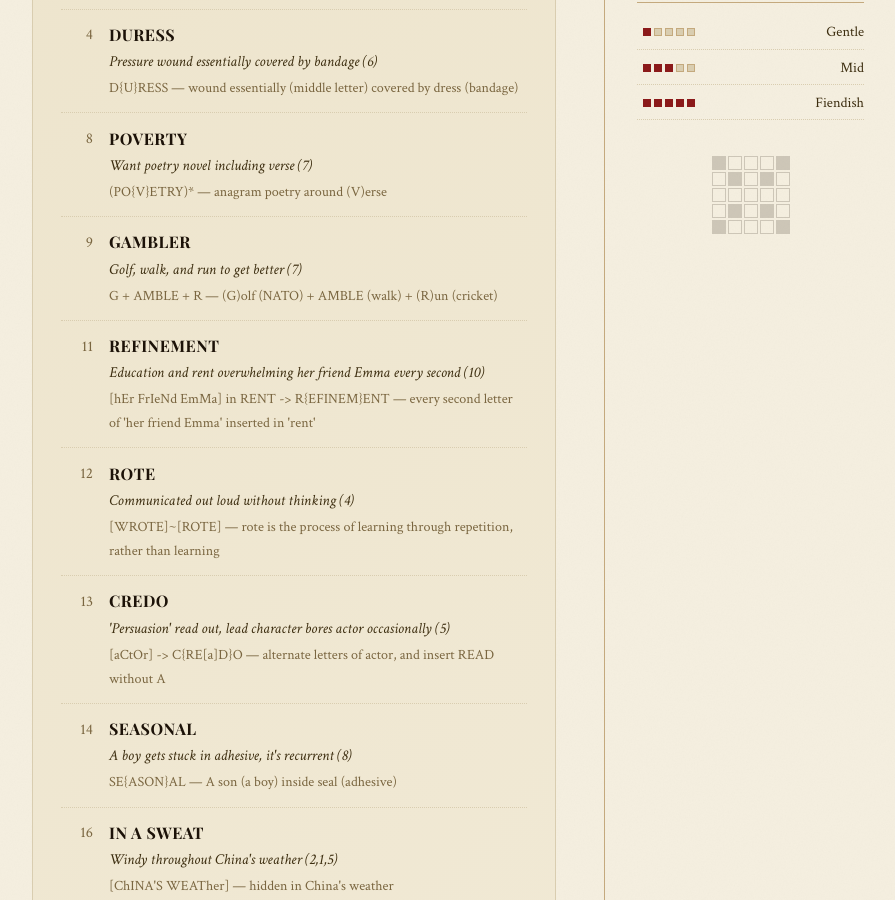
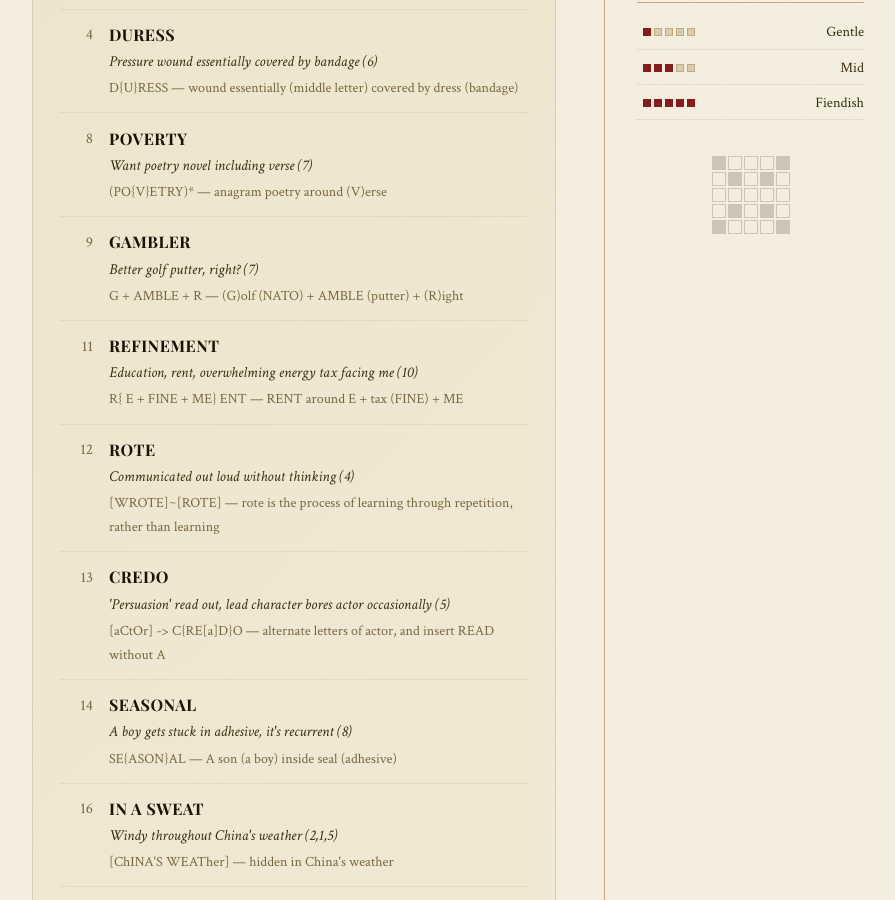
Before and after one commit to abdulkhaleddd/abdulkhaleddd.github.io, a Jekyll site: the page built from _solutions/solution-003.md, in a window 1280 px wide and 900 px high, scrolled down 649 px. Shown: the whole window, without its empty margins (192-1087 px from the left). Built offline with Jekyll 4.4.1, drawn with Linux system fonts in a browser that asks for light colours; some web fonts are replaced; a script that is not in the unit is left out; some of the changed text lies outside the part shown.

Commit message:
Update solution-003.md

```diff
--- a/_solutions/solution-003.md
+++ b/_solutions/solution-003.md
@@ -40,8 +40,8 @@ permalink: /solutions/solution-003/
     <span class="solution-number">9</span>
     <div class="solution-content">
       <span class="solution-answer">GAMBLER</span>
-      <span class="solution-clue">Golf, walk, and run to get better (7)</span>
-      <span class="solution-breakdown">G + AMBLE + R — (G)olf (NATO) + AMBLE (walk) + (R)un (cricket)</span>
+      <span class="solution-clue">Better golf putter, right? (7)</span>
+      <span class="solution-breakdown">G + AMBLE + R — (G)olf (NATO) + AMBLE (putter) + (R)ight</span>
     </div>
   </div>
 
@@ -49,8 +49,8 @@ permalink: /solutions/solution-003/
     <span class="solution-number">11</span>
     <div class="solution-content">
       <span class="solution-answer">REFINEMENT</span>
-      <span class="solution-clue">Education and rent overwhelming her friend Emma every second (10)</span>
-      <span class="solution-breakdown">[hEr FrIeNd EmMa] in RENT -> R{EFINEM}ENT — every second letter of 'her friend Emma' inserted in 'rent'</span>
+      <span class="solution-clue">Education, rent, overwhelming energy tax facing me (10)</span>
+      <span class="solution-breakdown">R{ E + FINE + ME} ENT — RENT around E + tax (FINE) + ME</span>
     </div>
   </div>
 
@@ -162,7 +162,7 @@ permalink: /solutions/solution-003/
     <span class="solution-number">1</span>
     <div class="solution-content">
       <span class="solution-answer">CHOKE</span>
-      <span class="solution-clue">Close chapter and endorse first part of Emma (5)</span>
+      <span class="solution-clue">Close chapter and endorse first part of 'Emma' (5)</span>
       <span class="solution-breakdown">CH + OK + E — (CH)urch + OK (endorse) + E (first part of Emma) </span>
     </div>
   </div>
```
